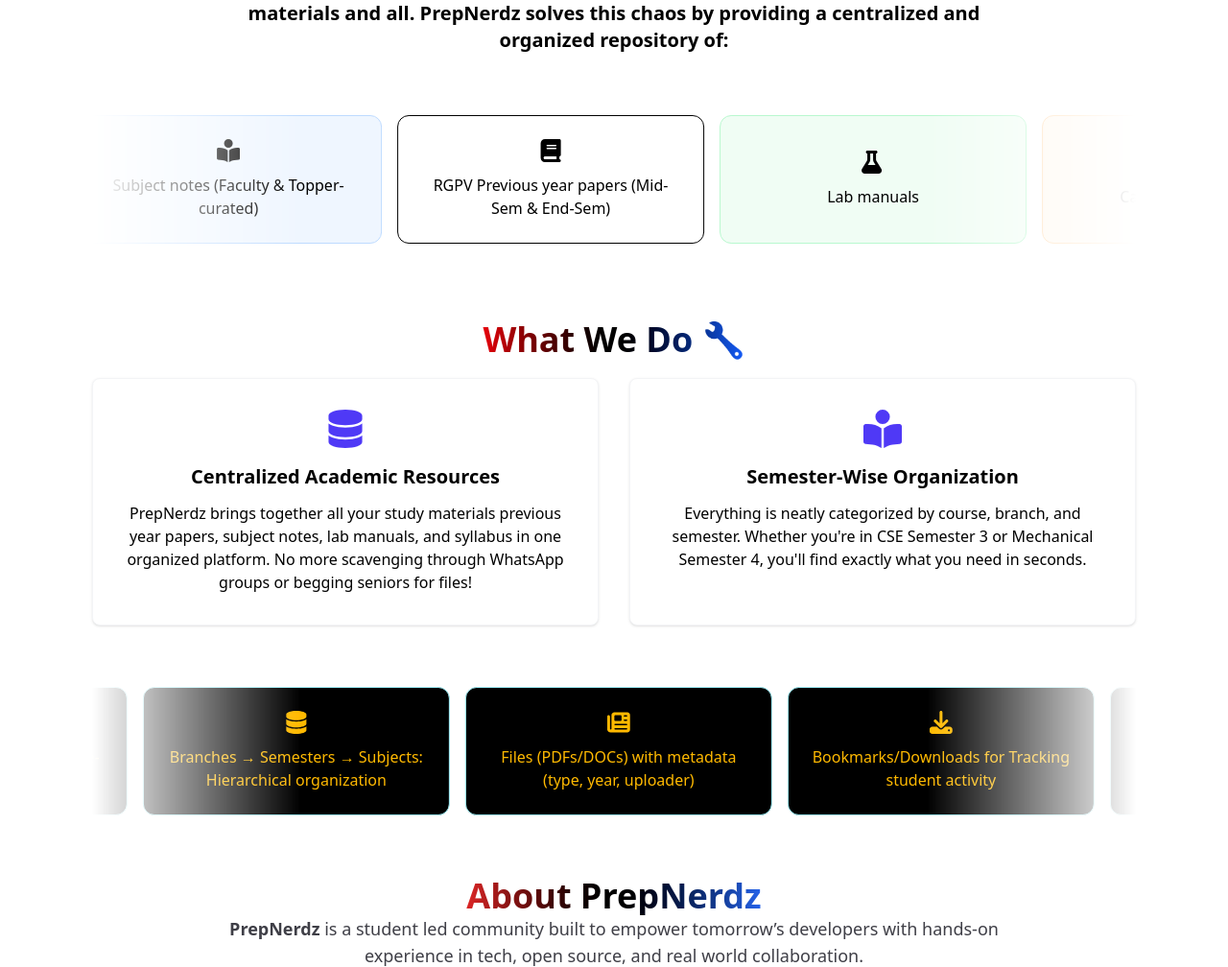
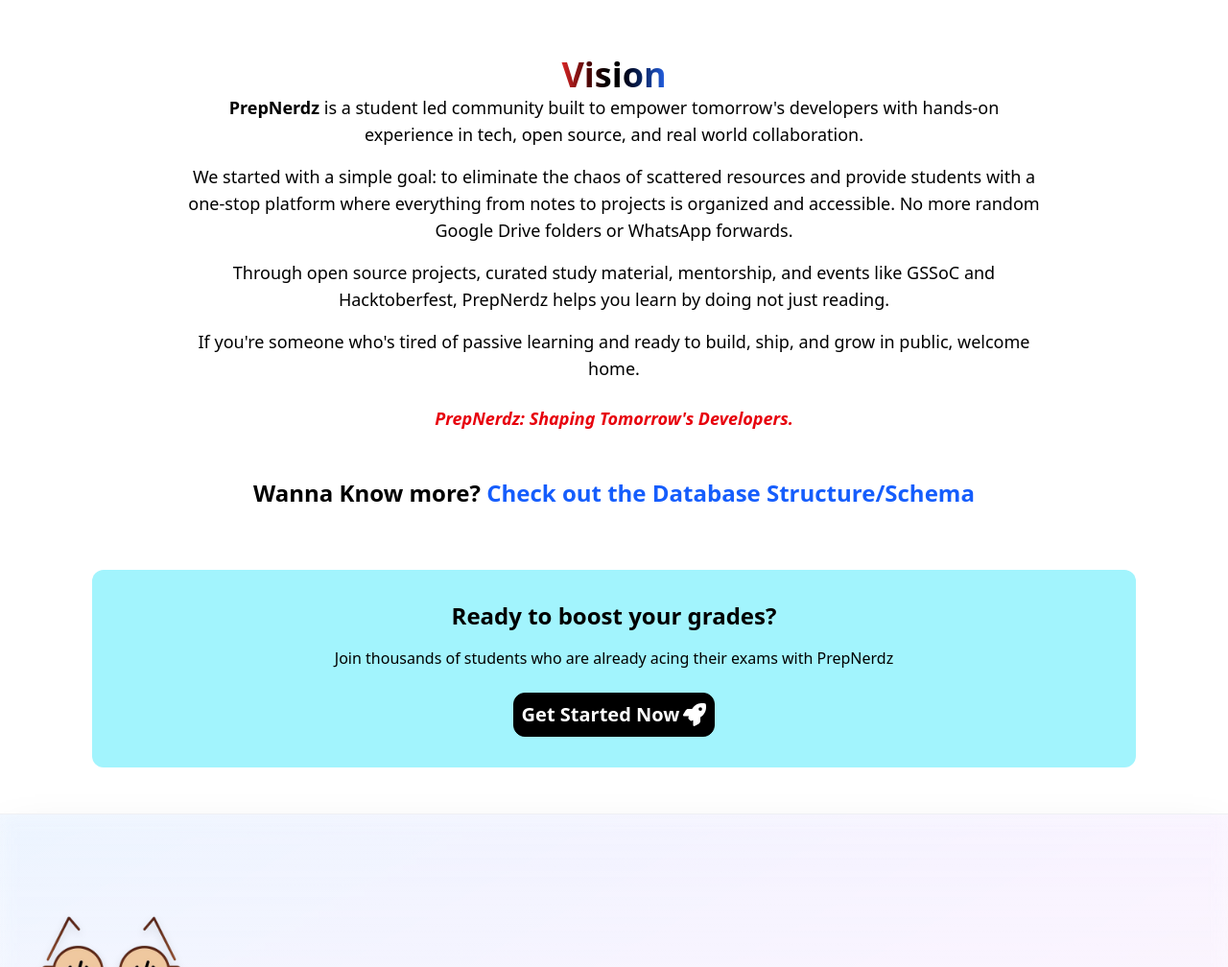
Before and after one commit to Shubhashish-Chakraborty/prepnerdz, a Next.js app in the folder apps/web/: page /about in a window 1280 px wide. Shown: the part 1558-2566 px from the top of the page at 96% size. Built offline with nearby package versions, Linux system fonts and the light colour scheme; no server answers.

Commit message:
some fixes, and removing about banner for now, later will implement

```diff
--- a/apps/web/components/pages/About.tsx
+++ b/apps/web/components/pages/About.tsx
@@ -19,8 +19,6 @@ import { Footer } from "../ui/Footer";
 import { useState } from "react";
 import { LoginModal } from "../modals/Login";
 import { SignupModal } from "../modals/Signup";
-import Image from "next/image";
-
 
 const features = [
     {
@@ -127,15 +125,15 @@ export const AboutLanding = () => {
                 {/* Main page content starts here in this div!!! */}
                 <div className="container mx-auto px-4 sm:px-6 lg:px-8">
                     <div className="max-w-6xl mx-auto px-4 py-12 sm:px-6 lg:px-8">
-                     <div className="mb-10">
+                        {/* <div className="mb-10">
                             <Image
-                       src="/images/about-banner.png"
+                                src="/about-banner.png"
                                 alt="PrepNerdz team collaboration"
-                       width={1200}
-                       height={400}
-                       className="rounded-lg shadow-md w-full object-cover"
+                                width={600}
+                                height={600}
+                                className="rounded-lg shadow-md object-cover"
                             />
-                     </div>
+                        </div> */}
 
                         <motion.section
                             initial={{ opacity: 0, y: 60 }}
@@ -166,7 +164,7 @@ export const AboutLanding = () => {
                         >
 
                             <h2 className="text-2xl md:text-4xl font-extrabold text-center text-transparent bg-clip-text bg-gradient-to-r from-[#DC2626] via-[#000000] to-[#2563EB] w-fit mx-auto">
-                         What's New on PrepNerdz?
+                                What&apos;s New on PrepNerdz?
                             </h2>
 
                             <ul className="mt-4 space-y-2 text-lg font-bold">
@@ -243,26 +241,26 @@ export const AboutLanding = () => {
                                 className="my-12 px-4 md:px-0 max-w-4xl mx-auto"
                             >
                                 <h2 className="text-2xl md:text-4xl font-extrabold text-center text-transparent bg-clip-text bg-gradient-to-r from-[#DC2626] via-[#000000] to-[#2563EB] w-fit mx-auto ">
-                         About PrepNerdz
+                                    Vision
                                 </h2>
-                              <p className="text-zinc-700 text-lg mb-4">
-                                <strong>PrepNerdz</strong> is a student led community built to empower tomorrow’s developers with hands-on experience in tech, open source, and real world collaboration.
+                                <p className="text-black text-lg mb-4">
+                                    <strong>PrepNerdz</strong> is a student led community built to empower tomorrow&apos;s developers with hands-on experience in tech, open source, and real world collaboration.
                                 </p>
 
-                              <p className="text-zinc-700 text-lg mb-4">
+                                <p className="text-black text-lg mb-4">
                                     We started with a simple goal: to eliminate the chaos of scattered resources and provide students with a one-stop platform where everything from notes to projects  is organized and accessible. No more random Google Drive folders or WhatsApp forwards.
                                 </p>
 
-                               <p className="text-zinc-700 text-lg mb-4">
+                                <p className="text-black text-lg mb-4">
                                     Through open source projects, curated study material, mentorship, and events like GSSoC and Hacktoberfest, PrepNerdz helps you learn by doing not just reading.
                                 </p>
 
-                              <p className="text-zinc-700 text-lg mb-4">
-                              If you're someone who’s tired of passive learning and ready to build, ship, and grow in public, welcome home.
+                                <p className="text-black text-lg mb-4">
+                                    If you&apos;re someone who&apos;s tired of passive learning and ready to build, ship, and grow in public, welcome home.
                                 </p>
 
                                 <p className="text-red-600 text-lg font-semibold italic mt-6">
-                              PrepNerdz:Shaping Tomorrow’s Developers.
+                                    PrepNerdz: Shaping Tomorrow&apos;s Developers.
                                 </p>
                             </motion.div>
 
```
Lines whose indentation alone changed are shown as unchanged.
